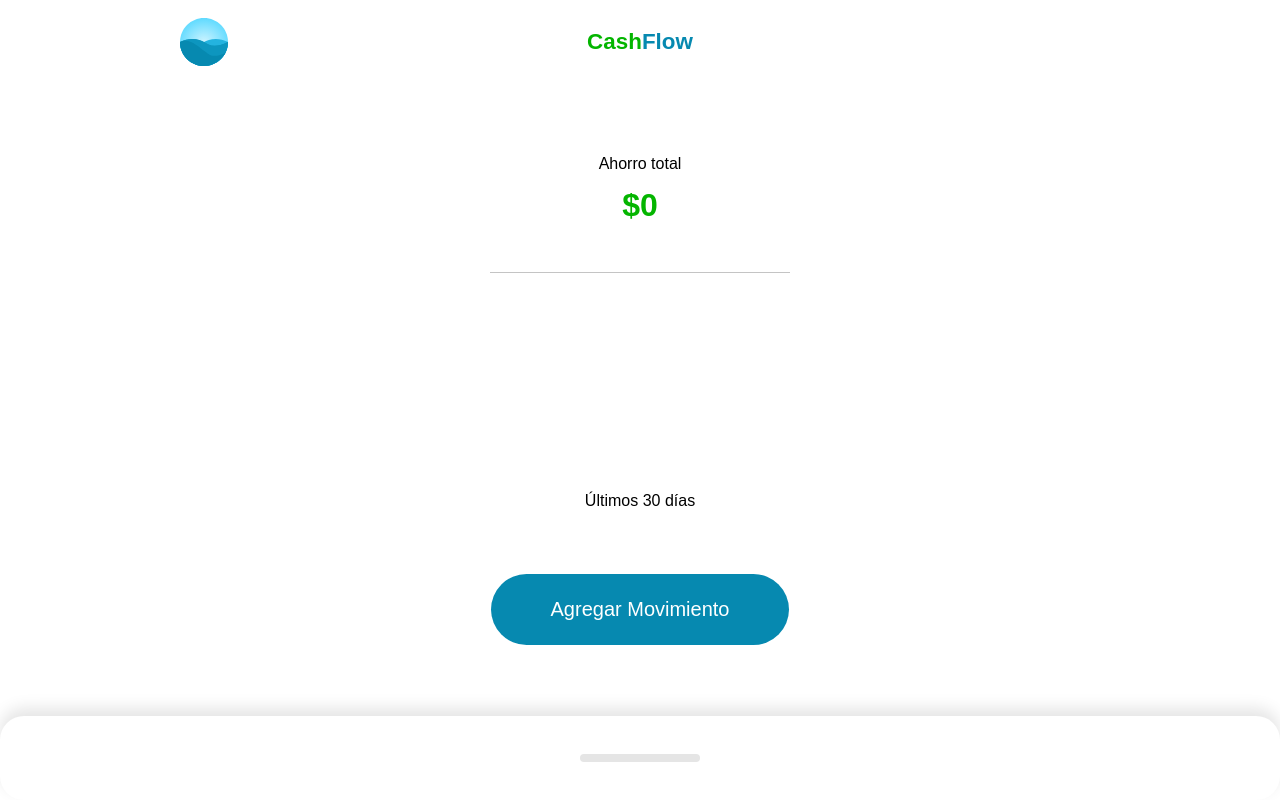
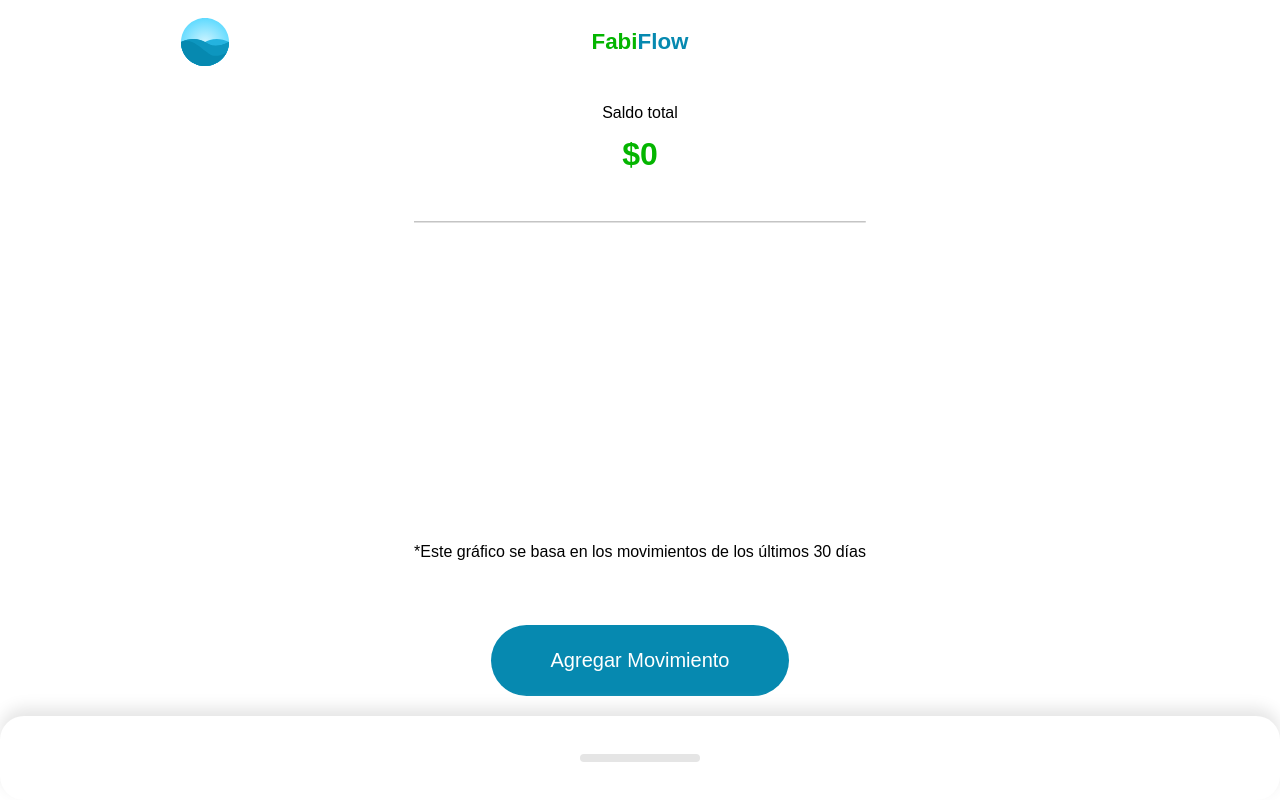
Before and after one commit to fabiansc89/CashFlow-PracticoVue, a Vue app: page / in a window 1280 px wide. Built offline with nearby package versions, Linux system fonts and the light colour scheme.

Commit message:
actualizacion de mensajes a usuario

```diff
--- a/src/components/Header.vue
+++ b/src/components/Header.vue
@@ -5,7 +5,7 @@
         src="@/assets/cashflow-icon.svg"
         alt="Logo"
         />
-        <h1><span>Cash</span>Flow</h1>
+        <h1><span>Fabi</span>Flow</h1>
         <span></span>
     </header>
 </template>
--- a/src/components/Home.vue
+++ b/src/components/Home.vue
@@ -5,7 +5,7 @@
     </template>
     <template #resume>
       <Resume
-        :total-label="'Ahorro total'"
+        :total-label="'Saldo total'"
         :label="label"
         :total-amount="totalAmount"
         :amount="amount"
--- a/src/components/Movements/Index.vue
+++ b/src/components/Movements/Index.vue
@@ -1,6 +1,6 @@
 <template>
     <div class="movements">
-      <h2 class="title">Historial</h2>
+      <h2 class="title">Historial de movimientos</h2>
       <div class="content">
         <Movements
           v-for="{id, title, description, amount} in movements"
--- a/src/components/Resume/Graphic.vue
+++ b/src/components/Resume/Graphic.vue
@@ -30,7 +30,7 @@
           y2="200"
         />
       </svg>
-      <p>Últimos 30 días</p>
+      <p>*Este gráfico se basa en los movimientos de los últimos 30 días</p>
     </div>
   </template>
 
```
